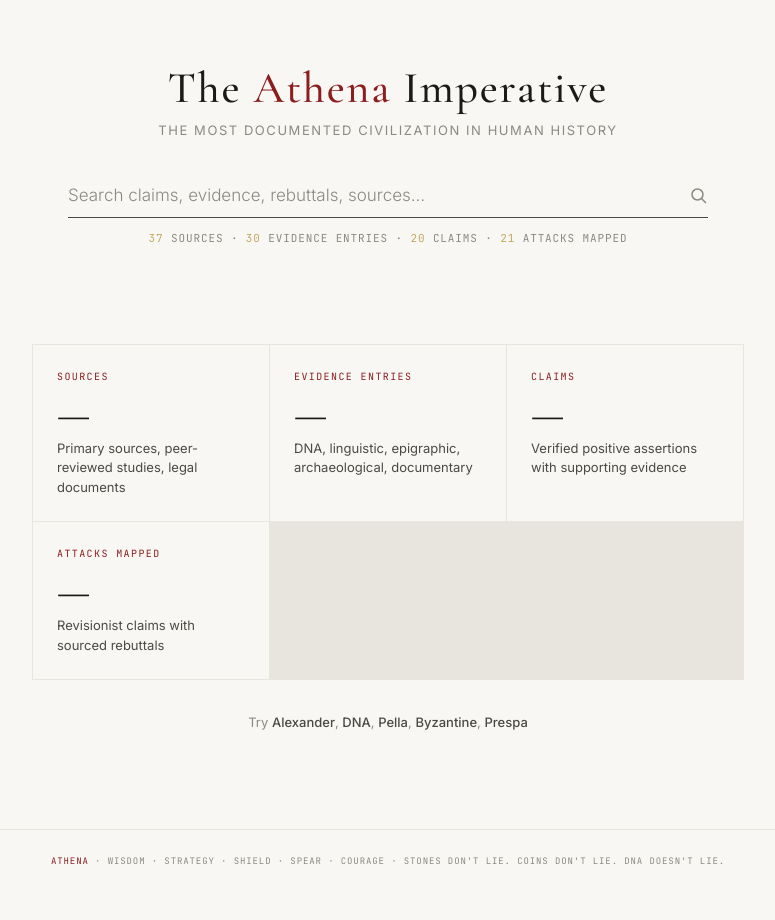
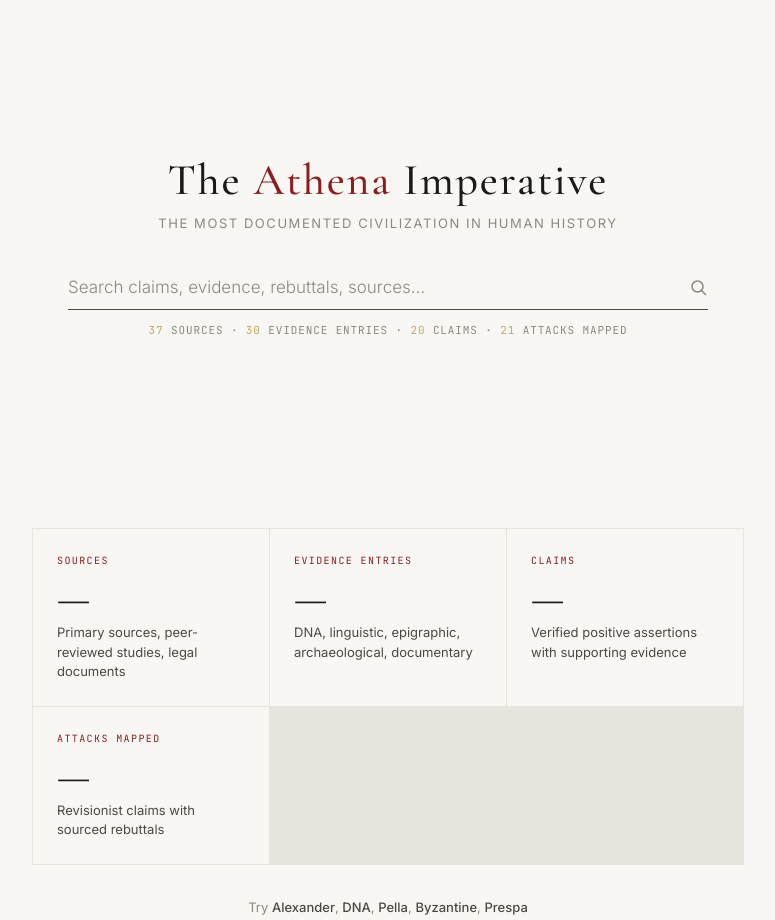
Before and after one commit to nickthegreek-rules/the-athena-imperative, a plain HTML site: page index.html in a window 1280 px wide. Shown: the top 920 px of the page, without its empty margins (252-1027 px from the left). Before the commit the page ends 892 px from the top, so only its background shows below. Drawn offline with nearby package versions, Linux system fonts and the light colour scheme.

Commit message:
Update style.css

```diff
--- a/style.css
+++ b/style.css
@@ -53,10 +53,16 @@ body {
   padding: 4rem 1.5rem 3rem;
   text-align: center;
   transition: padding var(--transition);
+  display: flex;
+  flex-direction: column;
+  align-items: center;
+  justify-content: center;
+  min-height: 60vh;
 }
 
 #header.compact {
   padding: 1.5rem 1.5rem 1.25rem;
+  min-height: auto;
 }
 
 .wordmark {
```
